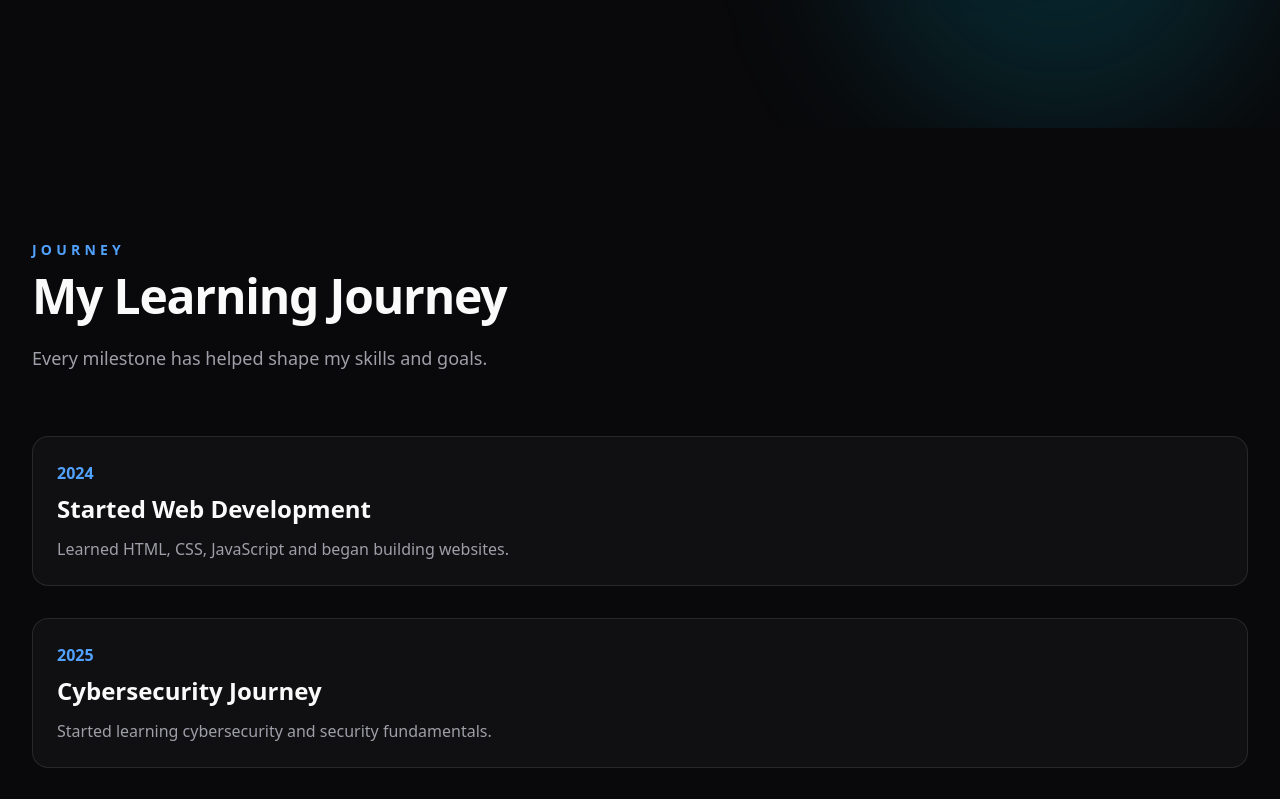
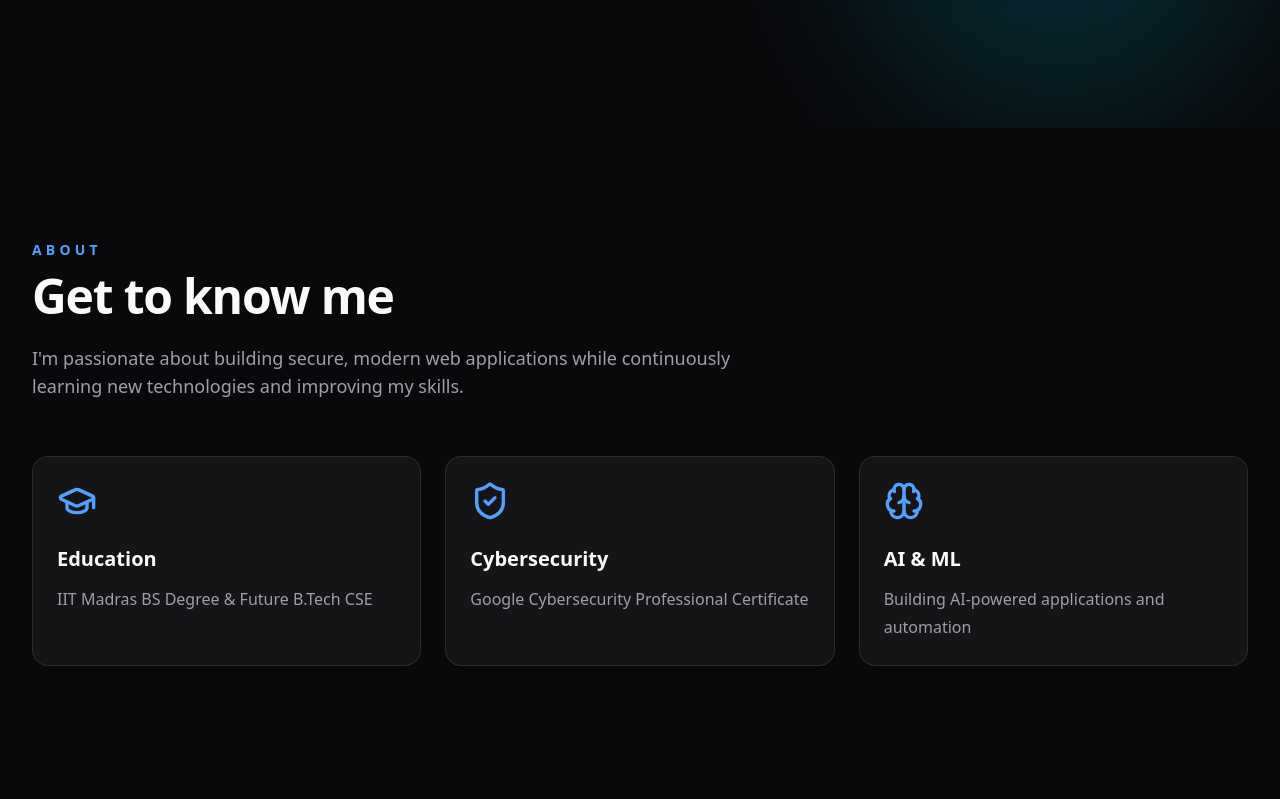
Before and after one commit to Aaditya-verma-123/apex-web, a Next.js app: page / in a window 1280 px wide. Shown: the part 800-1599 px from the top of the page. Built offline with nearby package versions, Linux system fonts and the light colour scheme.

Commit message:
Release v1.0.0 - APEX WEB

```diff
--- a/app/page.tsx
+++ b/app/page.tsx
@@ -10,10 +10,10 @@ export default function Home() {
   return (
     <>
       <Hero />
-      <Journey/>
       <About />
       <Projects />
       <Skills />
+      <Journey/>
       <Contact/>
       <Footer />
     </>
```
